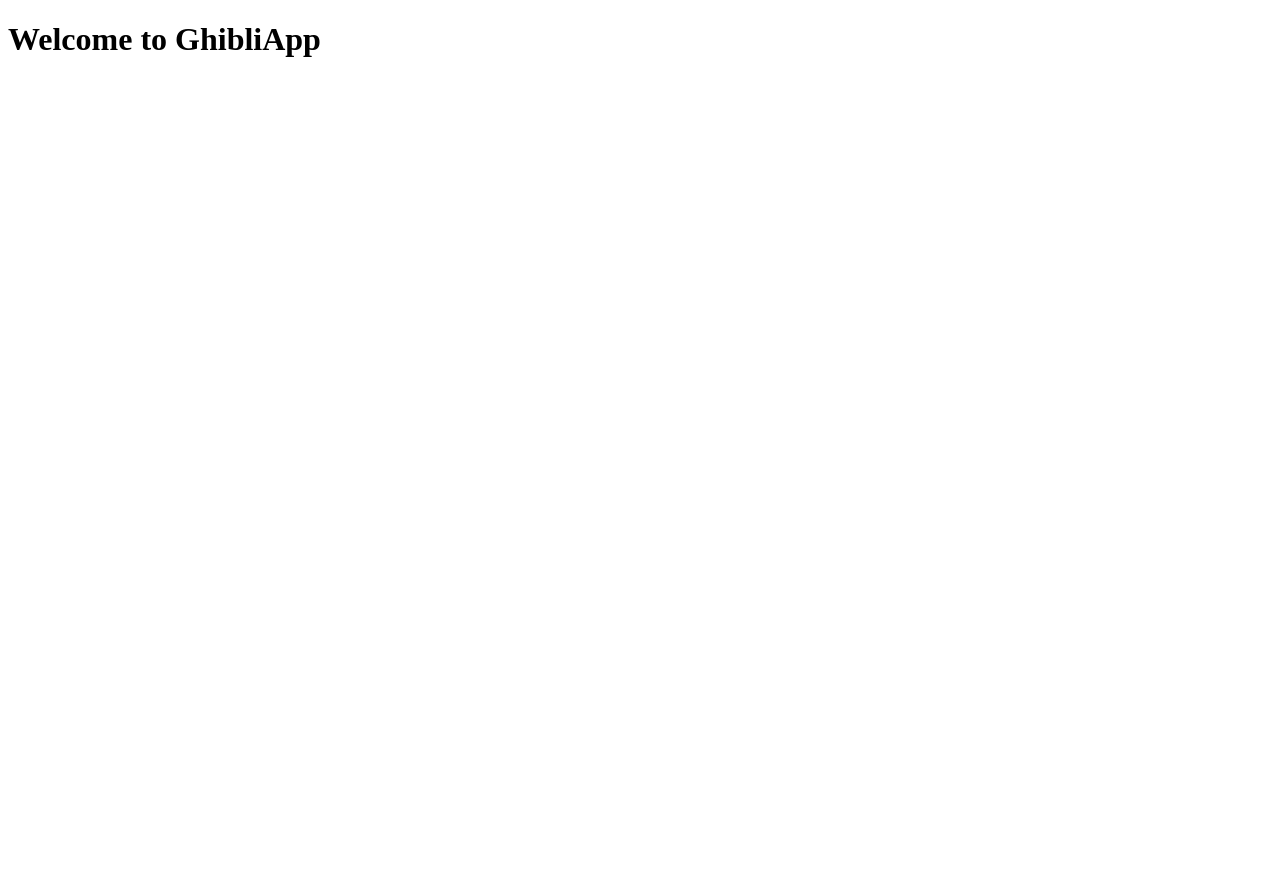
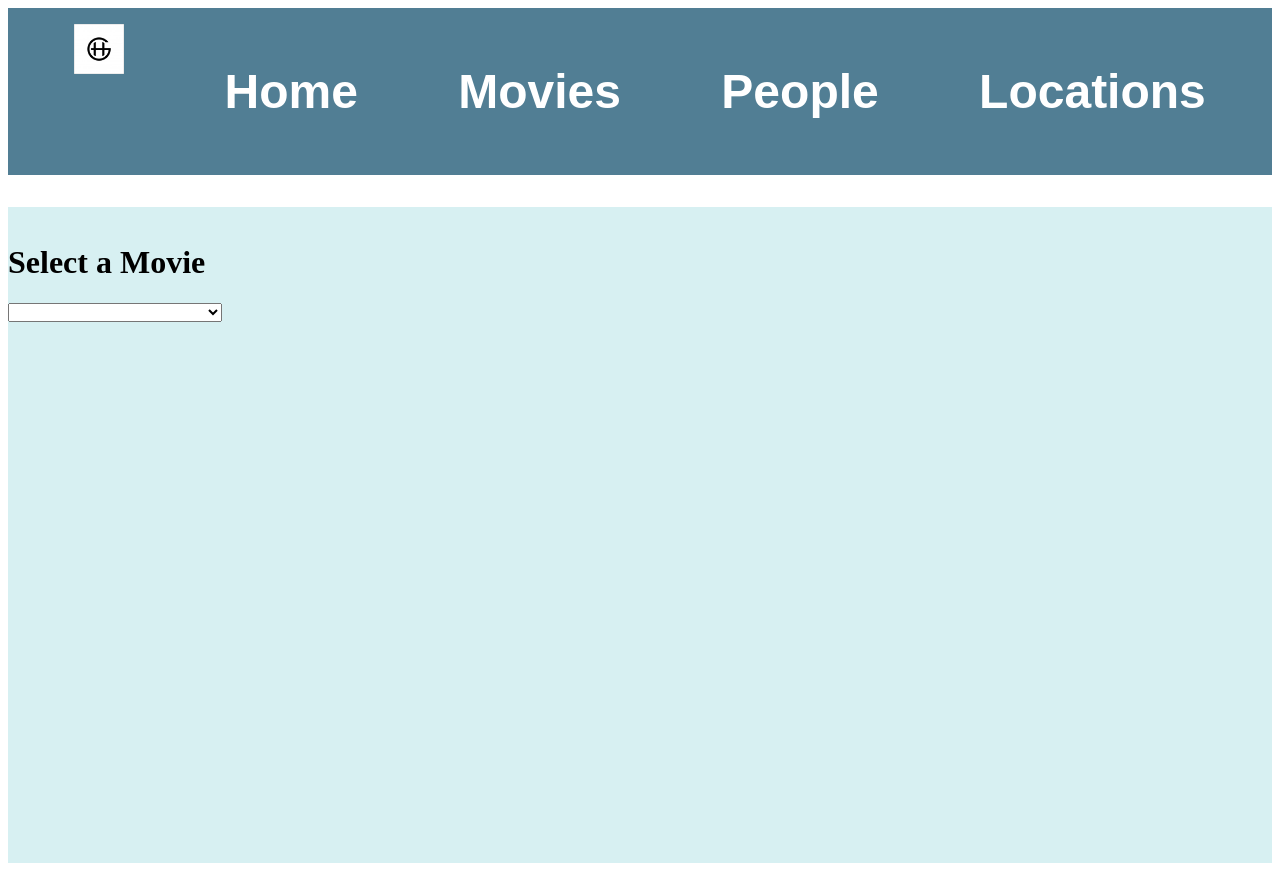
Before and after one commit to joinpursuit/9-1-module-three-assessment, a React (Create React App) app: page /movies in a window 1280 px wide. Before the commit the page ends 800 px from the top, so only its background shows below. Built offline with nearby package versions, Linux system fonts and the light colour scheme; the HTML template or start-up script is replaced by a standard one.

Commit message:
Finished assessment

```diff
--- a/src/App.js
+++ b/src/App.js
@@ -1,7 +1,29 @@
+// create the navigation flow
+// import BrowserRouter, Router, Routes, Route
+
+import { BrowserRouter as Router, Routes, Route } from 'react-router-dom';
+import Nav from "./Nav"
+import Home from './Home';
+import Movies from './Movies'
+import People from './People'
+import Location from "./Location"
+import "./index.css"
+
+
+
+
 function App() {
   return (
-    <div className="app">
-      <h1>Welcome to GhibliApp</h1>
+    <div className="nav">
+      <Router>
+        <Nav/>
+        <Routes>
+          <Route path='/' element={<Home/>}/>
+          <Route path='/movies' element={<Movies/>}/>
+          <Route path='/people' element={<People/>}/>
+          <Route path='/location' element={<Location/>}/>
+        </Routes>
+      </Router>
     </div>
   );
 }
--- /dev/null
+++ b/src/Home.js
@@ -0,0 +1,11 @@
+import React from 'react';
+
+function Home() {
+    return (
+        <div>
+      <h1>Welcome to GhibliApp</h1>
+        </div>
+    );
+}
+
+export default Home;
--- /dev/null
+++ b/src/Location.js
@@ -0,0 +1,73 @@
+import React from 'react';
+import { useState, useEffect } from 'react';
+
+
+
+function Location() {
+const [show, setShow]= useState(false)
+const [place, setPlace]= useState([])
+const [order, setOrder]= useState(false)
+
+useEffect(()=>{
+    fetch ("locations.json")
+    .then ((res)=>
+    res.json())
+    .then((place)=>
+        setPlace(place))
+    .catch ((err)=>{
+        console.log(err)
+    })
+},[])
+
+
+function sortPlaces (options) {
+    const sortedData = place.sort((a,b) => {
+        return a[options] > b[options] ? 1 : -1
+    })
+    setPlace(sortedData)
+    setOrder(!order)
+
+}
+
+
+    return (
+        <div className='locations'>
+            <button onClick={()=> setShow(!show)}>
+                {show?"Hide Locations":"Show Locations"}
+            </button>
+
+           <button onClick={()=> sortPlaces("name")}>Sort by Name</button>
+           <button onClick={()=> sortPlaces("climate")}>Sort by Climate</button>
+           <button onClick={()=> sortPlaces("terrain")}>Sort by Terrain</button>
+                {show &&
+
+                (
+                <div>
+                    <h2>List of Locations</h2>
+                  <ul>
+                    {   place.map((location)=>(
+                        <li>
+                            <ul>
+                                <li key={location.name}>
+                                    Name:{location.name} </li>
+
+
+                                    <li key={location.climate}>Climate:{location.climate}</li>
+
+
+
+                                    <li key={location.terrain}>Terrain:{location.terrain}</li>
+
+                            </ul>
+                         </li>
+                         ))
+                    }
+                 </ul>
+                </div>
+                )}
+
+        </div>
+    );
+}
+
+export default Location;
--- /dev/null
+++ b/src/Movies.js
@@ -0,0 +1,53 @@
+// create a select drop down menu
+//Has the text "Select a Movie" on the page.
+
+
+
+// fix when it's blank as a selection need to figure out
+
+import React from 'react';
+import { useState, useEffect } from 'react';
+
+const Movies = () => {
+    const [data, setData] = useState([])
+    const [filmInfo, setFilmInfo]=useState({})
+
+
+    useEffect(()=>{
+    fetch('./films.json')
+    .then((res) => res.json())
+    .then((films)=>
+    {setData(films)
+    console.log(films)})
+    .catch ((err)=>{
+        console.log(err)
+    })
+    }, [])
+    const handleChoice = (e) => {
+        const selected = e.target.value
+        const found = data.find(films =>films.title === selected)
+        setFilmInfo(found || {})
+    }
+    return (
+        <div className='movies'>
+            <h1>Select a Movie</h1>
+            <select onChange={handleChoice}>
+                <option value =""></option>
+                {
+                    data.map((item)=> (
+                        <option key={item.title} value={item.title}>{item.title}</option>
+                    ))
+                }
+            </select>
+            {filmInfo.title && (
+               <div>
+                <h2>Title: {filmInfo.title}</h2>
+                <p>Release: {filmInfo.release_date}</p>
+                <p>Description: {filmInfo.description}</p>
+               </div>
+            )}
+        </div>
+    );
+};
+
+export default Movies;
--- /dev/null
+++ b/src/Nav.js
@@ -0,0 +1,33 @@
+// import react & link
+// link logo to home
+// link home page to home
+// link movies to movies
+// link people page to people
+// link location page to location
+
+import React from 'react';
+import { Link } from 'react-router-dom';
+
+const Nav = () => {
+    return (
+        <nav className='nav'>
+            <Link to="/">
+                <img src='gh.jpeg'/>
+            </Link>
+              <Link to="/">
+                    <h1>Home</h1>
+                </Link>
+                <Link to="/movies">
+                    <h1>Movies</h1>
+                </Link>
+                <Link to="/people">
+                    <h1>People</h1>
+                </Link>
+                <Link to="/location">
+                    <h1>Locations</h1>
+                </Link>
+        </nav>
+    );
+};
+
+export default Nav;
--- /dev/null
+++ b/src/People.js
@@ -0,0 +1,60 @@
+import React from 'react';
+import { useState, useEffect } from 'react';
+
+
+
+
+
+
+function People() {
+
+    const [peopleData, setPeopleData] = useState([])
+    const [characterName, setCharacterName] = useState("")
+    const [input, setInput] = useState({})
+
+    useEffect(()=>{
+        fetch('./people.json')
+        .then((res) => res.json())
+        .then((people)=>
+        {setPeopleData(people)
+        console.log(people)})
+        .catch ((err)=>{
+            console.log(err)
+        })
+        }, [])
+
+
+        const handleSubmit = (e)=>{
+            e.preventDefault()
+            const found = peopleData.find(people => people.name.toLowerCase() === characterName.toLowerCase())
+            setInput(found || {})
+        }
+
+
+    return (
+        <div className='people'>
+            <h2>Search for a Person</h2>
+            <form onSubmit={handleSubmit}>
+                <label htmlFor='name'>
+                    <input value={characterName} onChange={(e)=>{
+                        setCharacterName(e.target.value)
+                    }}
+                    type="text"/>
+                </label>
+                <button type='submit'>Submit</button>
+            </form>
+            { input.name ?
+            (
+                <div>
+                    <h3>Name:{input.name}</h3>
+                    <p>Age:{input.age}</p>
+                    <p>Eye Color:{input.eye_color}</p>
+                    <p>Hair Color: {input.hair_color}</p>
+                </div>
+            ): ("Not Found")
+            }
+        </div>
+    );
+}
+
+export default People;
--- a/src/index.css
+++ b/src/index.css
@@ -15,6 +15,7 @@ nav a {
 
 nav img {
   height: 50px;
+  width: 50px;
 }
 
 main {
@@ -86,6 +87,7 @@ li {
   background: lemonchiffon;
   height: 80vh;
   padding-top: 1em;
+  text-align: center;
 }
 
 .people aside {
```
Also changed, not shown: public/gh.jpeg (added), 1 other file (tests, documents, lock files or other folders).
